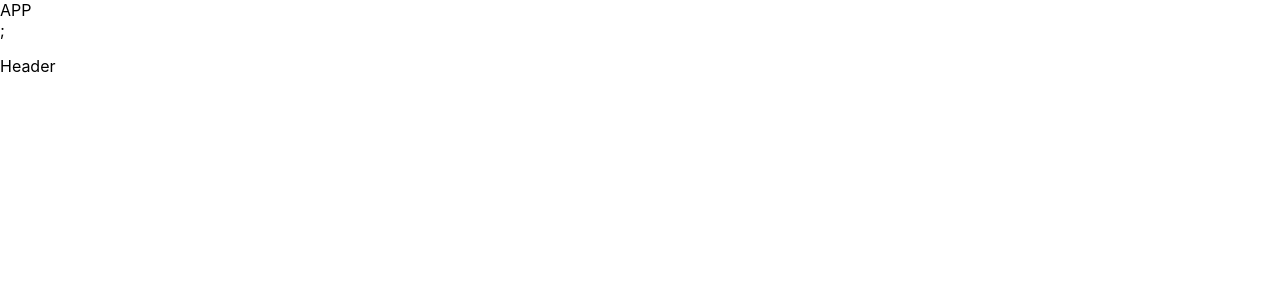
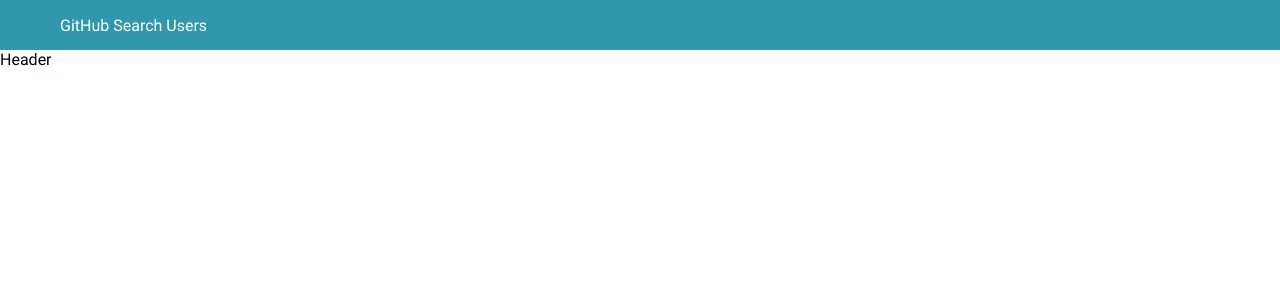
Before and after one commit to JuliaMatsievich/search-git-users, a React (Vite) app: page / in a window 1280 px wide. Shown: the top 300 px of the page. Built offline with nearby package versions, Linux system fonts and the light colour scheme.

Commit message:
add: header component

```diff
--- a/src/App.tsx
+++ b/src/App.tsx
@@ -1,7 +1,12 @@
+import { Header } from './components/header/header';
+import * as S from './styles/globalStyles.styles';
+
 const App = () => {
   return (
     <>
-      <div className="App">APP</div>;<p>Header</p>
+      <S.GlobalStyle />
+      <Header />
+      <p>Header</p>
     </>
   );
 };
--- /dev/null
+++ b/src/components/header/header.styles.tsx
@@ -0,0 +1,17 @@
+import styled from 'styled-components';
+import { $mainColor } from '../../styles/variables';
+import { centralContainer } from '../../styles/commonStyles.styles';
+
+export const HeaderHeader = styled.header`
+  background-color: ${$mainColor};
+  width: 100%;
+`;
+
+export const HeaderContainer = styled.div`
+  ${centralContainer}
+  display: flex;
+  align-items: center;
+  justify-content: space-between;
+  height: 50px;
+  color: #fff;
+`;
--- /dev/null
+++ b/src/components/header/header.tsx
@@ -0,0 +1,14 @@
+import * as S from './header.styles';
+import * as CS from '../../styles/commonStyles.styles';
+
+export const Header = () => {
+  return (
+    <>
+      <S.HeaderHeader>
+        <CS.Container>
+          <S.HeaderContainer>GitHub Search Users</S.HeaderContainer>
+        </CS.Container>
+      </S.HeaderHeader>
+    </>
+  );
+};
--- /dev/null
+++ b/src/styles/commonStyles.styles.tsx
@@ -0,0 +1,118 @@
+import styled, { css } from 'styled-components';
+import {
+  $buttonColor,
+  $buttonColorHover,
+  $phoneWidth,
+  $tabletWidth,
+} from './variables';
+
+export const centralContainer = css`
+  padding-left: 60px;
+  padding-right: 60px;
+
+  @media (max-width: ${$tabletWidth}) {
+    padding-left: 60px;
+    padding-right: 60px;
+  }
+
+  @media (max-width: ${$phoneWidth}) {
+    padding-left: 17px;
+    padding-right: 17px;
+    margin-bottom: 60px;
+  }
+`;
+
+export const buttonInHeader = css`
+  color: #fff;
+  font-size: 16px;
+  font-style: normal;
+  font-weight: 400;
+  line-height: 150%; /* 24px */
+  display: flex;
+  padding: 8px 24px;
+  align-items: flex-start;
+  border-radius: 6px;
+  border: 1px solid #fff;
+  background-color: transparent;
+  transition: all 0.3s ease 0s;
+
+  &:hover {
+    background: rgba(255, 255, 255, 0.15);
+  }
+`;
+
+export const buttonColor = css`
+  border-radius: 6px;
+  border: 1px solid ${$buttonColor};
+  background: ${$buttonColor};
+  display: flex;
+  justify-content: center;
+  align-items: center;
+  color: #fff;
+  font-size: 16px;
+  font-style: normal;
+  font-weight: 400;
+  line-height: 150%; /* 24px */
+  padding: 13px 37px;
+  transition: all 0.3s ease 0s;
+
+  &:hover {
+    background: ${$buttonColorHover};
+  }
+
+  &:disabled {
+    background-color: #d9d9d9;
+    border: 1px solid #d9d9d9;
+    cursor: auto;
+  }
+`;
+
+export const Container = styled.div`
+  max-width: 1440px;
+  margin: 0 auto;
+`;
+
+export const title = css`
+  color: #000;
+  font-size: 40px;
+  font-style: normal;
+  font-weight: 500;
+  line-height: 220%; /* 88px */
+  @media (max-width: ${$tabletWidth}) {
+    font-size: 30px;
+    margin-bottom: 8px;
+  }
+  @media (max-width: ${$phoneWidth}) {
+    font-size: 24px;
+    font-style: normal;
+    font-weight: 500;
+    line-height: 120%; /* 28.8px */
+  }
+`;
+
+export const subtitle = css`
+  font-size: 32px;
+  font-style: normal;
+  font-weight: 500;
+  line-height: 220%; /* 70.4px */
+  padding-bottom: 20px;
+
+  @media (max-width: ${$phoneWidth}) {
+    font-size: 18px;
+    line-height: 100%; /* 18px */
+  }
+`;
+
+export const link = css`
+  text-decoration: none;
+  cursor: pointer;
+`;
+
+export const img = css`
+  position: absolute;
+  width: 100%;
+  height: 100%;
+  top: 0;
+  left: 0;
+  object-fit: cover;
+`;
--- a/src/styles/variables.ts
+++ b/src/styles/variables.ts
@@ -12,7 +12,7 @@ export const $phoneWidth = `${PHONE_WIDTH}px`;
 
 export const $mainFont = 'Roboto, sans-serif';
 export const $mainFontColor = '#000';
-export const $buttonColor = '#009ee4';
-export const $buttonColorHover = '#0080c1';
+export const $buttonColor = '#3197ad';
+export const $buttonColorHover = '#02819e';
 export const $buttonColorDisabled = '#D9D9D9';
-export const $mainColor = '#009ee4';
+export const $mainColor = '#3197ad';
```
